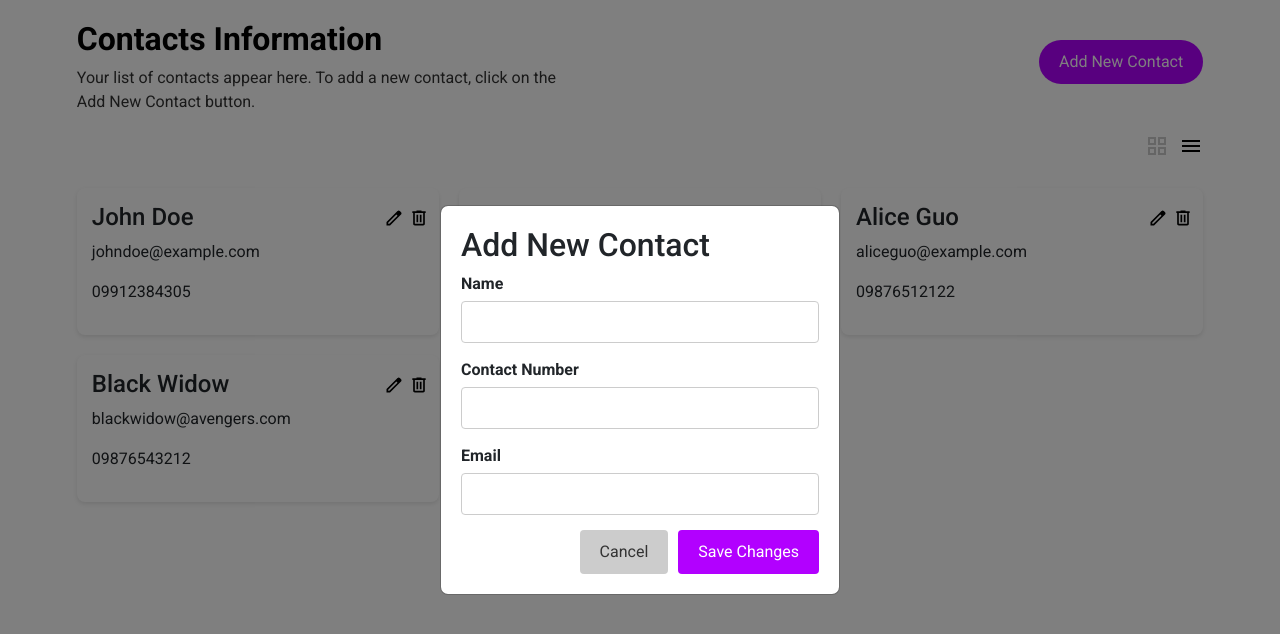
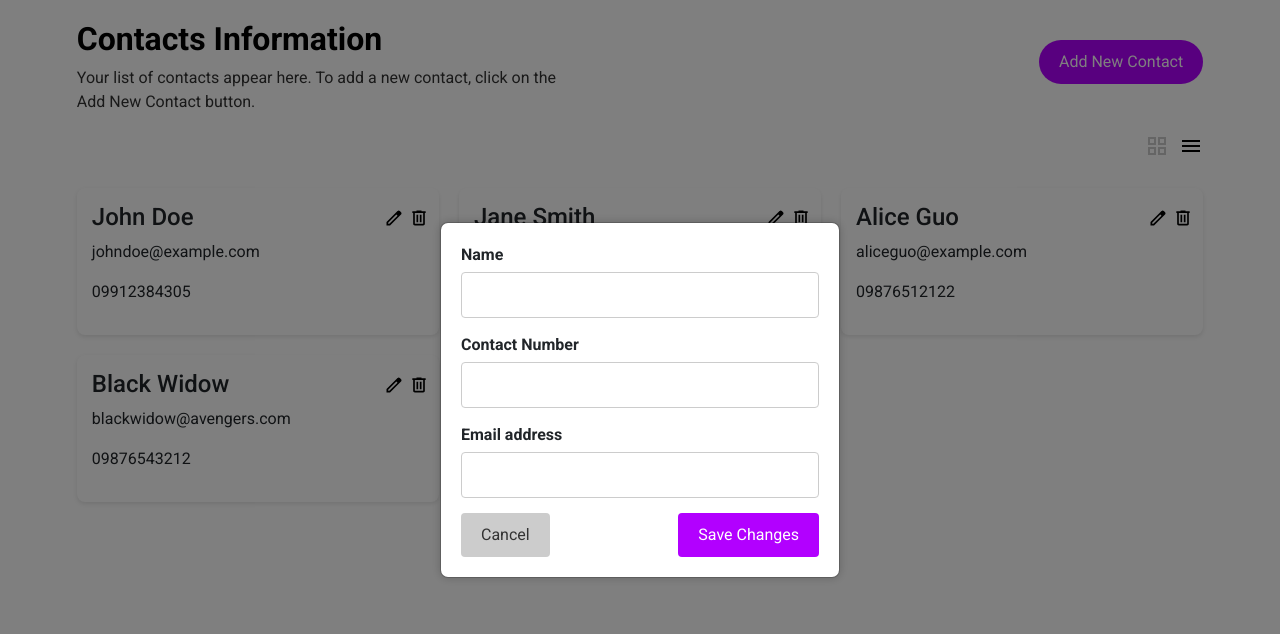
Before and after one commit to stephaniemicah/contact-assessment, an Angular app: page / in a window 1280 px wide. Both pictures are taken after a click on the button "Add New Contact". Shown: the top 634 px of the page. Built offline with nearby package versions, Linux system fonts and the light colour scheme; data requests are answered from the project's data file.

Commit message:
Update new-contact css

```diff
--- a/src/app/contacts/new-contact/new-contact.component.css
+++ b/src/app/contacts/new-contact/new-contact.component.css
@@ -16,6 +16,19 @@
   border-radius: 8px;
   width: 400px;
   max-width: 90%;
+  box-shadow: 0 0 10px rgba(0, 0, 0, 0.2);
+  animation: slideDown 0.3s ease;
+}
+
+@keyframes slideDown {
+  from {
+    transform: translateY(-30%);
+    opacity: 0;
+  }
+  to {
+    transform: translateY(0);
+    opacity: 1;
+  }
 }
 
 .form-group {
@@ -30,14 +43,27 @@
 
 .form-group input {
   width: 100%;
-  padding: 8px;
+  padding: 10px;
   border: 1px solid #ccc;
   border-radius: 4px;
+  font-size: 16px;
+}
+
+.form-group input:focus {
+  border-color: #b200ff;
+  outline: none;
+  box-shadow: 0 0 5px rgba(178, 0, 255, 0.5);
+}
+
+.control-error {
+  color: red;
+  font-size: 12px;
+  margin-top: 5px;
 }
 
 .modal-actions {
   display: flex;
-  justify-content: flex-end;
+  justify-content: space-between;
   gap: 10px;
 }
 
@@ -46,6 +72,7 @@
   border: none;
   border-radius: 4px;
   cursor: pointer;
+  font-size: 16px;
 }
 
 .modal-actions button:first-child {
@@ -57,3 +84,11 @@
   background-color: #b200ff;
   color: #fff;
 }
+
+.modal-actions button:first-child:hover {
+  background-color: #b3b3b3;
+}
+
+.modal-actions button:last-child:hover {
+  background-color: #8a00cc;
+}
--- a/src/app/contacts/new-contact/new-contact.component.html
+++ b/src/app/contacts/new-contact/new-contact.component.html
@@ -1,11 +1,11 @@
 <div class="modal">
   <div class="modal-content">
-    <h2>Add New Contact</h2>
+    <!-- <h2>Add New Contact</h2> -->
     <form [formGroup]="contactForm" (ngSubmit)="onSubmit()">
       <!-- Overall form validation -->
-      @if (contactForm.dirty && contactForm.touched && contactForm.invalid) {
+      <!-- @if (contactForm.dirty && contactForm.touched && contactForm.invalid) {
         <p class="control-error">Invalid form - please check your input data.</p>
-      }
+      } -->
 
       <div class="form-group">
         <label for="name">Name</label>
@@ -19,12 +19,12 @@
         <label for="phone">Contact Number</label>
         <input type="text" id="phone" formControlName="contactNumber"/>
         @if (contactForm.controls.contactNumber.invalid && contactForm.controls.contactNumber.touched) {
-          <p class="control-error">Contact Number is required.</p>
+          <p class="control-error">Please enter a contact number.</p>
         }
       </div>
 
       <div class="form-group">
-        <label for="email">Email</label>
+        <label for="email">Email address</label>
         <input id="email" type="email" formControlName="email"/>
         @if (contactForm.controls.email.invalid && contactForm.controls.email.touched) {
           @if (contactForm.controls.email.errors?.['required']) {
```
